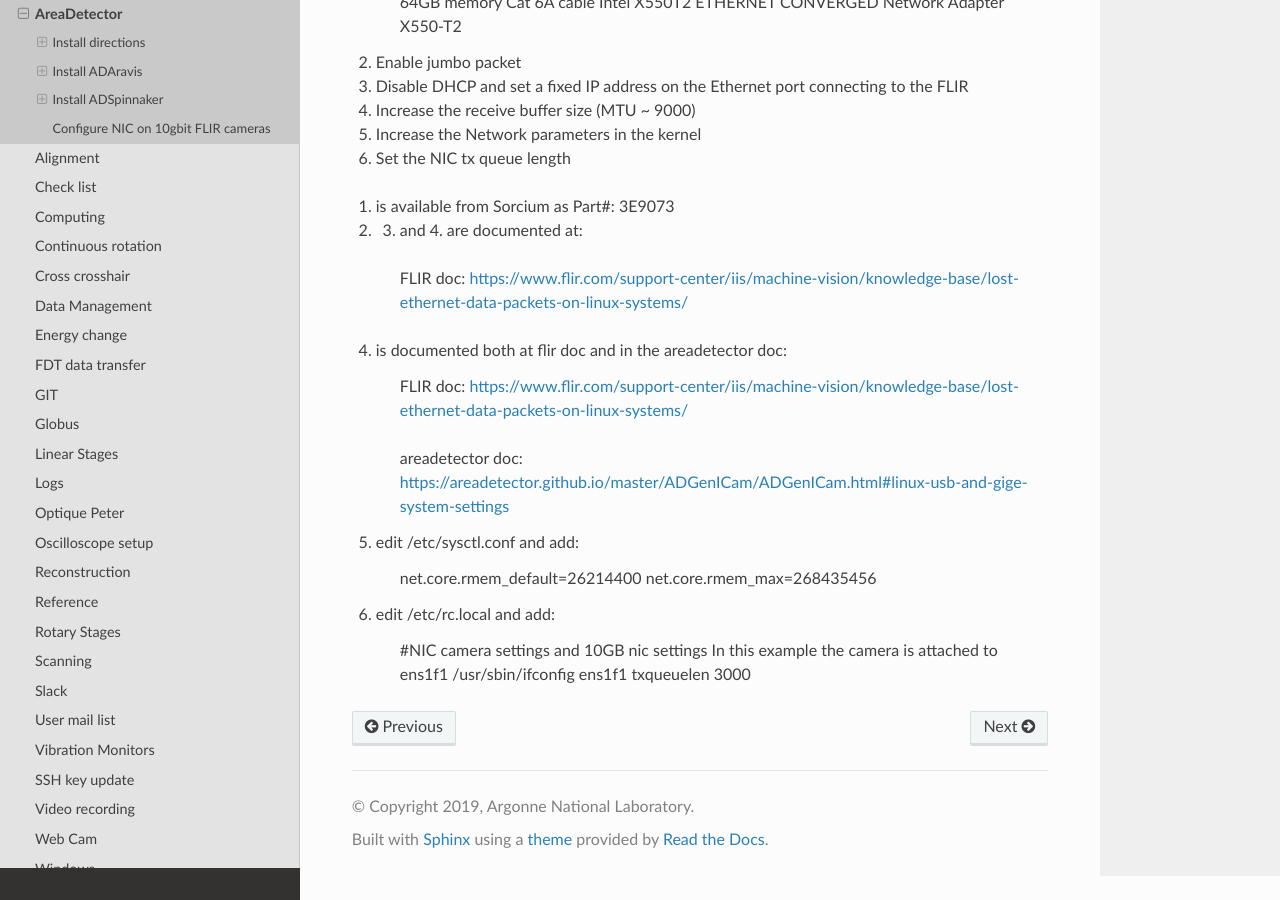
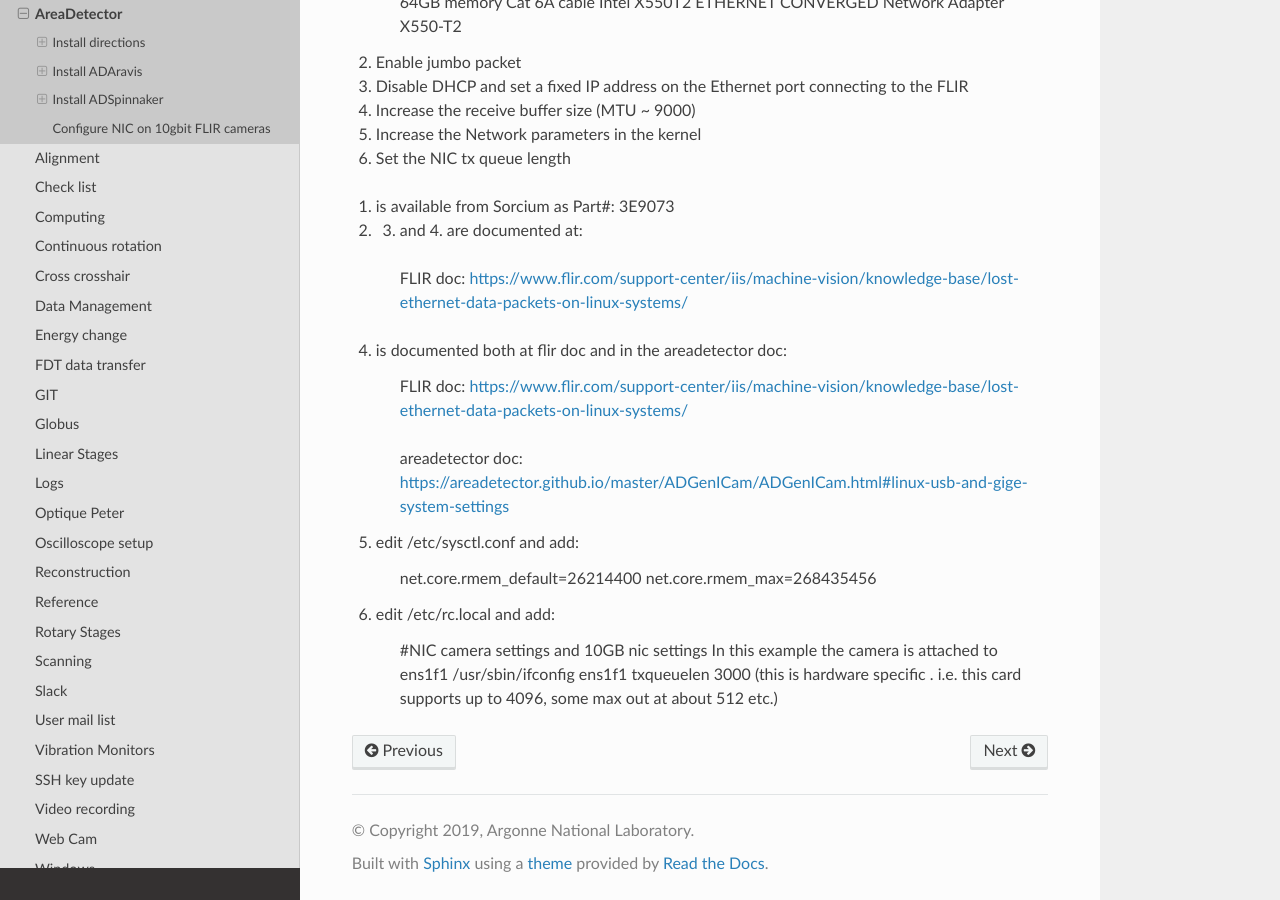
Before and after one commit to xray-imaging/2bm-docs, a Sphinx documentation site: the page built from docs/source/ops/item_010.rst, in a window 1280 px wide and 900 px high, scrolled down 8873 px. Built offline with Sphinx 7.4.7 and the Read the Docs theme 2.0.0, drawn with Linux system fonts in a browser that asks for light colours; the version number could not be read and is left out.

Commit message:
Update item_010.rst

```diff
--- a/docs/source/ops/item_010.rst
+++ b/docs/source/ops/item_010.rst
@@ -427,4 +427,4 @@ Configure NIC on 10gbit FLIR cameras
 6. edit /etc/rc.local and add:
 
     #NIC camera settings and  10GB nic settings  In this example the camera is attached to  ens1f1
-    /usr/sbin/ifconfig ens1f1 txqueuelen 3000
+    /usr/sbin/ifconfig ens1f1 txqueuelen 3000 (this is hardware specific . i.e. this card  supports up to 4096, some max out at about 512 etc.)
```
